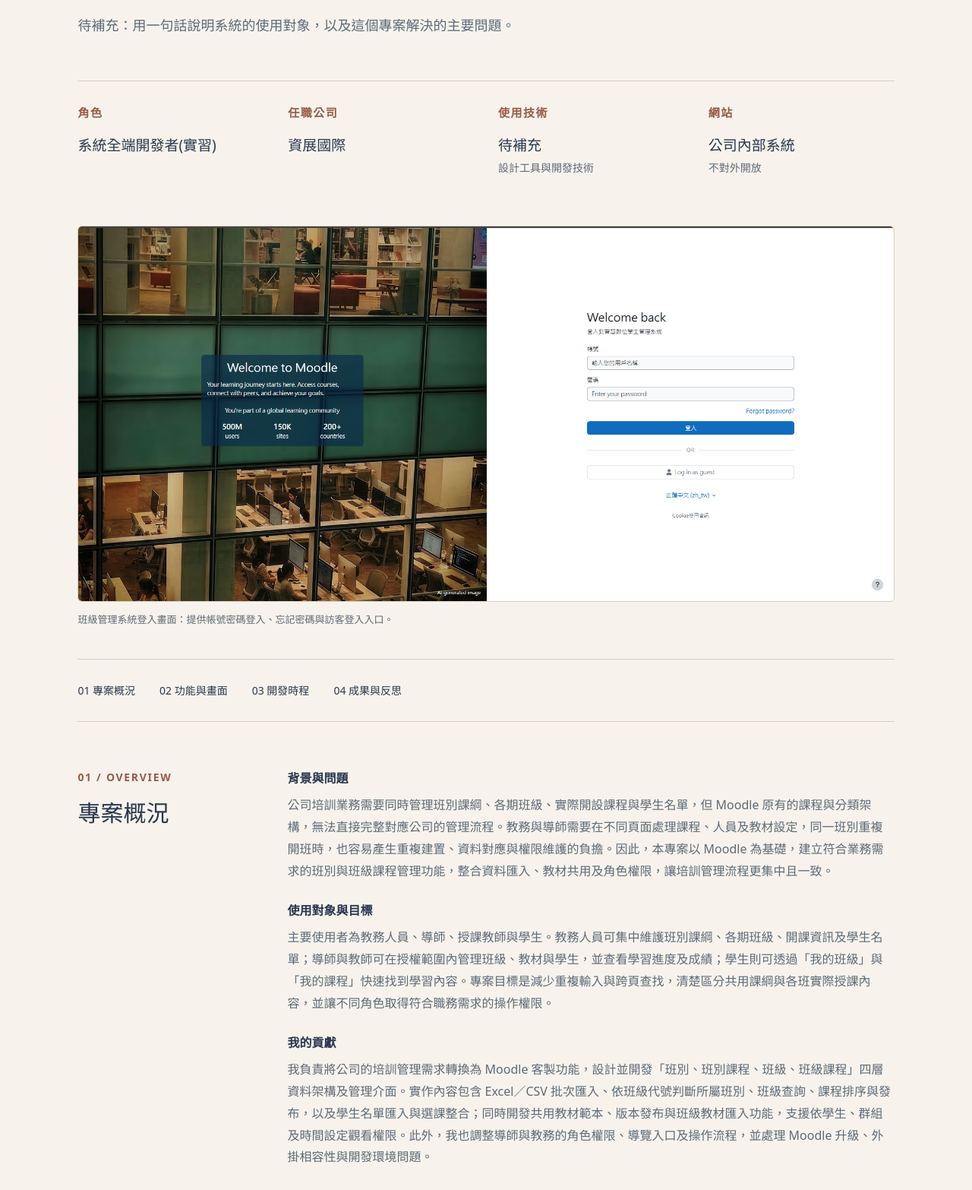
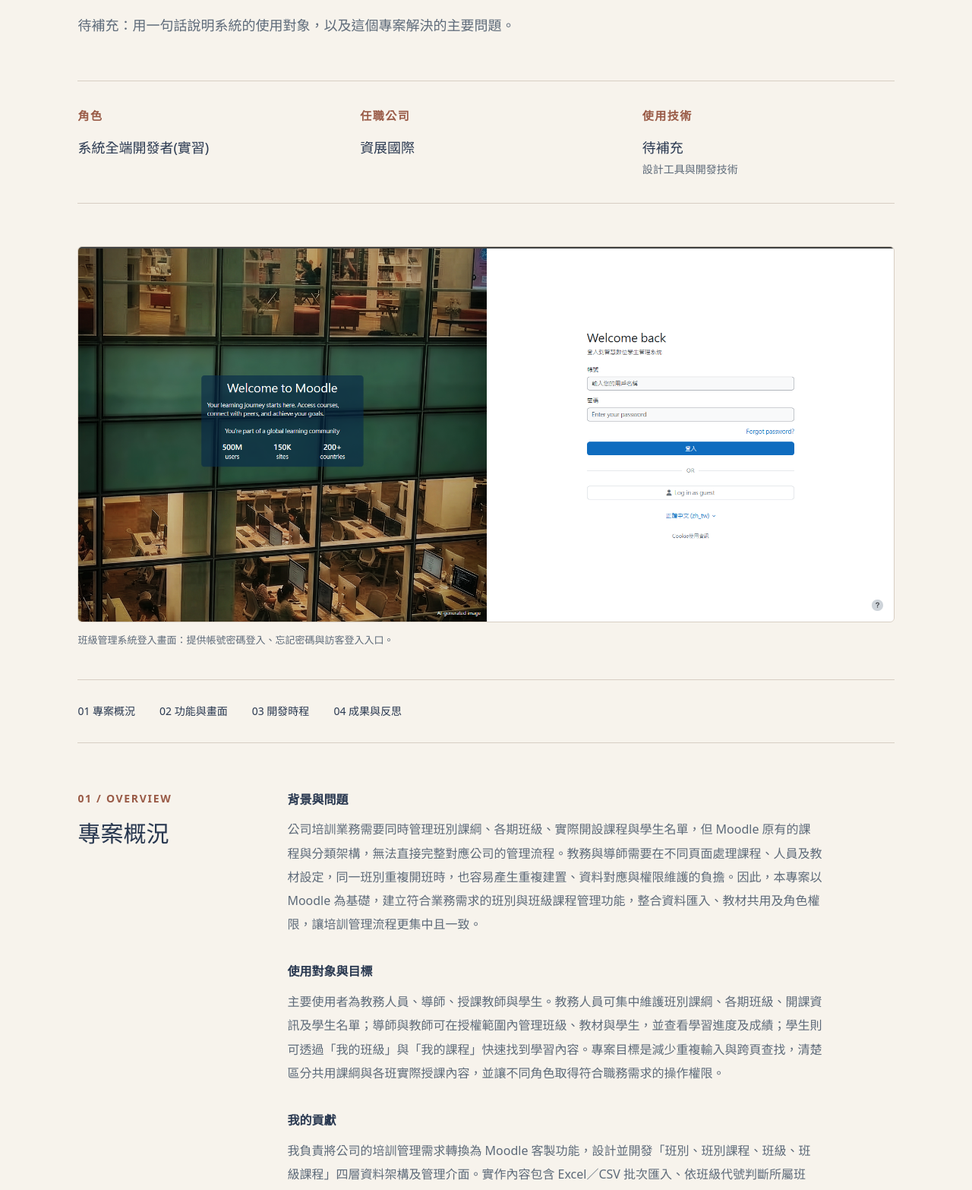
Before and after one commit to pheeb-lang/pheeb.github.io, a plain HTML site: page class-management.html in a window 1280 px wide. Shown: the part 345-1911 px from the top of the page at 76% size. Drawn offline with Linux system fonts and the light colour scheme.

Commit message:
Remove website metadata and improve project readability

```diff
--- a/class-management.html
+++ b/class-management.html
@@ -20,12 +20,11 @@
       <h1 id="project-title">班級管理系統</h1>
       <p class="lead">待補充：用一句話說明系統的使用對象，以及這個專案解決的主要問題。</p>
     </section>
-    <!-- 以下資料替換為自己的內容；沒有公開網址時保留內部系統說明。 -->
+    <!-- 以下資料替換為自己的內容。 -->
     <dl class="project-meta">
       <div><dt>角色</dt><dd>系統全端開發者(實習)</dd></div>
       <div><dt>任職公司</dt><dd>資展國際</dd></div>
       <div><dt>使用技術</dt><dd>待補充<small>設計工具與開發技術</small></dd></div>
-      <div><dt>網站</dt><dd>公司內部系統<small>不對外開放</small></dd></div>
     </dl>
     <figure>
       <img class="project-image" src="assets/class-management-login.png" width="1919" height="881" alt="班級管理系統登入畫面，左側為 Moodle 歡迎資訊，右側為帳號、密碼與登入表單。">
--- a/project-detail.css
+++ b/project-detail.css
@@ -4,7 +4,7 @@
 body { margin: 0; background: var(--paper); color: var(--ink); font-family: "Microsoft JhengHei", system-ui, sans-serif; line-height: 1.8; -webkit-font-smoothing: antialiased; }
 a { color: inherit; text-underline-offset: 6px; }
 a:focus-visible { outline: 2px solid var(--accent); outline-offset: 6px; }
-.container { width: 84%; max-width: 1480px; margin-inline: auto; }
+.container { width: 84%; max-width: 1200px; margin-inline: auto; }
 .header-inner { display: flex; align-items: center; justify-content: space-between; gap: 32px; min-height: 100px; }
 .site-name { font-family: var(--serif); font-size: 25px; font-weight: 600; text-decoration: none; white-space: nowrap; }
 .site-nav { display: flex; gap: 40px; }
@@ -15,9 +15,9 @@
 .eyebrow { margin: 0; color: var(--accent); font-size: 14px; font-weight: 700; letter-spacing: .12em; }
 h1 { margin: 20px 0; font-family: var(--serif); font-size: clamp(38px, 5vw, 76px); font-weight: 500; line-height: 1.35; }
 .lead { max-width: 760px; margin: 0; font-size: 18px; color: var(--muted); }
-.project-meta { display: grid; grid-template-columns: repeat(4, minmax(0, 1fr)); gap: 32px; margin: 0 0 64px; padding-top: 28px; border-top: 1px solid var(--line); }
+.project-meta { display: grid; grid-template-columns: repeat(3, minmax(0, 1fr)); gap: 32px 40px; margin: 0 0 56px; padding-block: 32px; border-block: 1px solid var(--line); }
 .project-meta dt { margin-bottom: 12px; color: var(--accent); font-size: 15px; font-weight: 700; letter-spacing: .1em; }
-.project-meta dd { margin: 0; font-size: 19px; overflow-wrap: anywhere; }
+.project-meta dd { margin: 0; font-size: 18px; line-height: 1.8; overflow-wrap: anywhere; }
 .project-meta small { display: block; color: var(--muted); font-size: 14px; }
 figure { margin: 0; }
 .image-slot { display: flex; flex-direction: column; align-items: center; justify-content: center; gap: 12px; aspect-ratio: 16 / 9; padding: 32px; background: #eee9e1; border: 1px dashed #b9afa2; border-radius: 6px; text-align: center; }
@@ -32,10 +32,11 @@
 .detail-section { display: grid; grid-template-columns: 220px minmax(0, 1fr); gap: 56px; padding-block: 60px; border-bottom: 1px solid var(--line); scroll-margin-top: 28px; }
 h2 { margin: 12px 0 0; font-family: var(--serif); font-size: 30px; font-weight: 500; line-height: 1.5; }
 h3 { margin: 0 0 12px; font-size: 21px; font-weight: 500; }
-.section-content > p, .feature p { margin: 0; color: var(--muted); }
-.summary-list { display: grid; gap: 24px; margin: 0; }
-.summary-list dt { font-weight: 700; margin-bottom: 6px; }
-.summary-list dd { margin: 0; color: var(--muted); }
+.section-content { min-width: 0; }
+.section-content > p, .feature p { max-width: 44rem; margin: 0; color: var(--muted); line-height: 1.95; }
+.summary-list { display: grid; gap: 32px; max-width: 44rem; margin: 0; }
+.summary-list dt { font-weight: 700; margin-bottom: 10px; }
+.summary-list dd { margin: 0; color: var(--muted); line-height: 1.95; }
 .feature + .feature { margin-top: 44px; }
 .feature figure { margin-top: 20px; }
 .demo-toolbar { display: flex; flex-wrap: wrap; align-items: center; justify-content: space-between; gap: 8px 20px; padding: 14px 18px; background: #eee9e1; border: 1px solid var(--line); border-bottom: 0; border-radius: 6px 6px 0 0; font-size: 13px; }
@@ -52,7 +53,7 @@
 .project-pagination a:last-child { color: var(--accent); }
 footer { display: flex; justify-content: space-between; gap: 24px; padding-block: 26px; border-top: 1px solid var(--line); color: var(--muted); font-size: 12px; }
 footer a { text-decoration: none; }
-@media (max-width: 1000px) { .project-meta { grid-template-columns: repeat(2, minmax(0, 1fr)); } .detail-section { grid-template-columns: 170px minmax(0, 1fr); gap: 32px; } }
+@media (max-width: 1000px) { .project-meta { gap: 28px 24px; } .detail-section { grid-template-columns: 170px minmax(0, 1fr); gap: 32px; } }
 @media (max-width: 720px) {
   .container { width: auto; margin-inline: 24px; }
   .header-inner { flex-wrap: wrap; gap: 12px; padding-block: 20px; min-height: auto; }
@@ -62,7 +63,8 @@
   .back-link { margin-top: 20px; }
   .project-hero { padding-block: 32px 36px; }
   .lead { font-size: 16px; }
-  .project-meta { gap: 28px 20px; margin-bottom: 36px; }
+  .project-meta { grid-template-columns: 1fr; gap: 24px; margin-bottom: 36px; padding-block: 24px; }
+  .project-meta dt { margin-bottom: 6px; }
   .project-meta dd { font-size: 16px; }
   .image-slot { padding: 20px; aspect-ratio: 4 / 3; gap: 6px; }
   .image-slot span { font-size: 12px; }
```
Also changed, not shown: classroom-management.html (+1 -2 lines).
